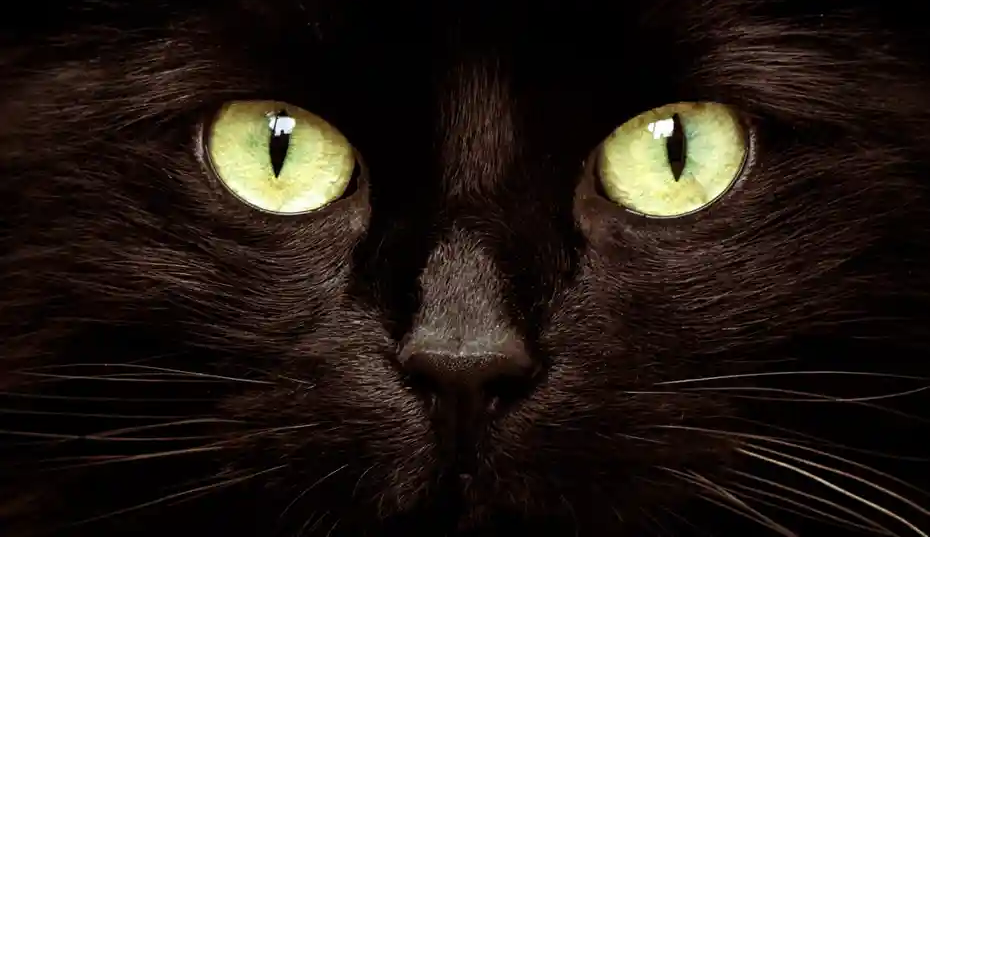
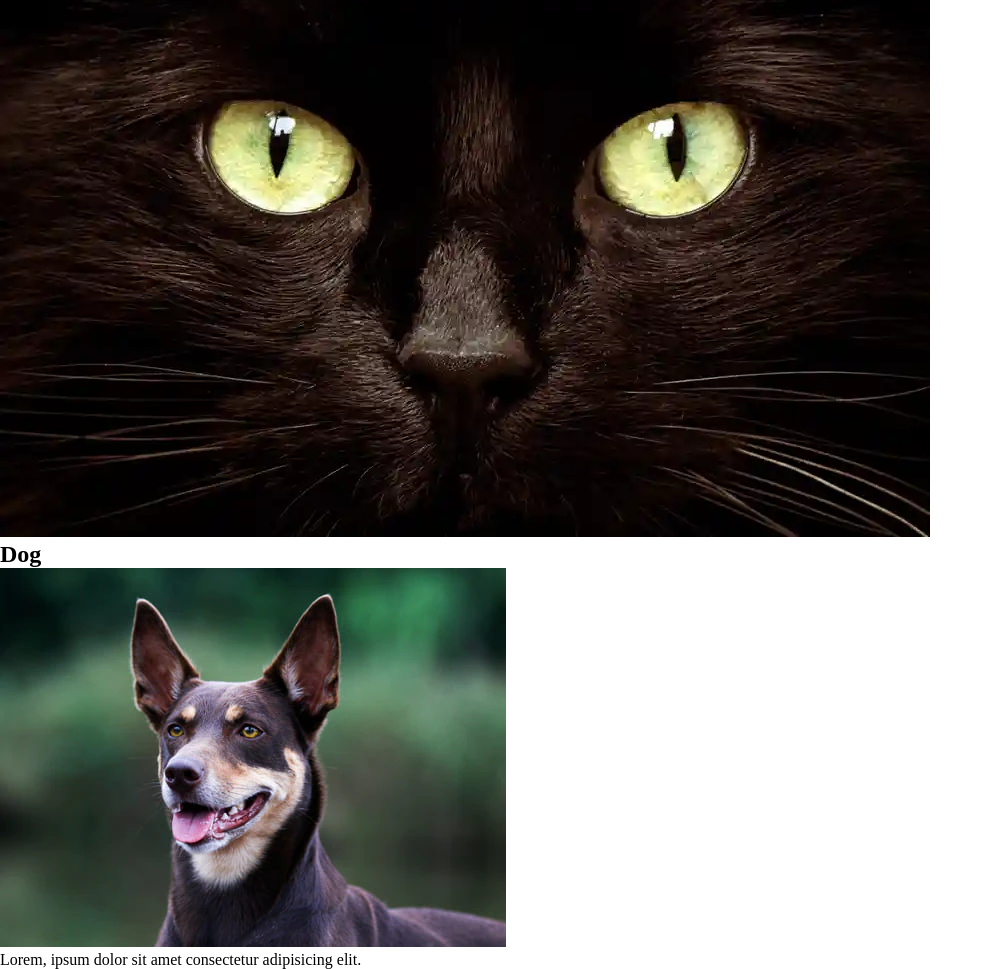
Before and after one commit to HelenTR7/group_project, a plain HTML site: page index.html in a window 1280 px wide. Shown: the part 58-1027 px from the top of the page, without its empty margins (0-993 px from the left). Before the commit the page ends 800 px from the top, so only its background shows below. Drawn offline with Linux system fonts and the light colour scheme.

Commit message:
added section Sergey

```diff
--- a/index.html
+++ b/index.html
@@ -1,5 +1,6 @@
 <!DOCTYPE html>
 <html lang="en">
+
 <head>
 	<meta charset="UTF-8">
 	<meta http-equiv="X-UA-Compatible" content="IE=edge">
@@ -7,9 +8,15 @@
 	<title>Document</title>
 	<link rel="stylesheet" href="./assets/css/style.css">
 </head>
+
 <body>
 	<h1>Group project</h1>
 	<img src="./assets/imgs/cat.webp" alt="cat">
+	<section class="section__sergey">
+		<h2>Dog</h2>
+		<img src="./assets/imgs/dog.webp" alt="dog">
+		<p>Lorem, ipsum dolor sit amet consectetur adipisicing elit.</p>
+	</section>
+</body>
 
-</body>
 </html>
```
Also changed, not shown: assets/imgs/dog.webp (added). Lines whose indentation alone changed are shown as unchanged.
